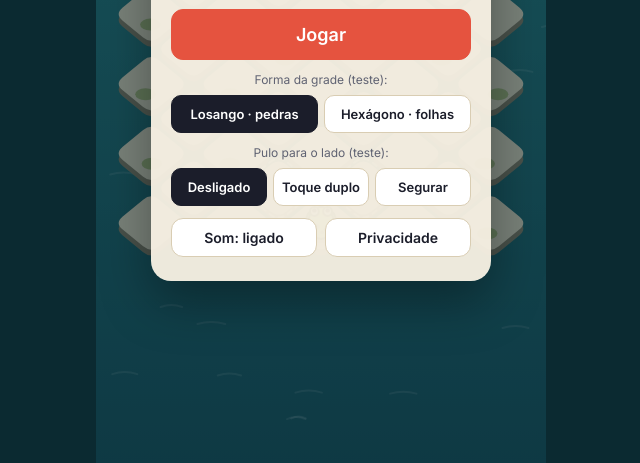
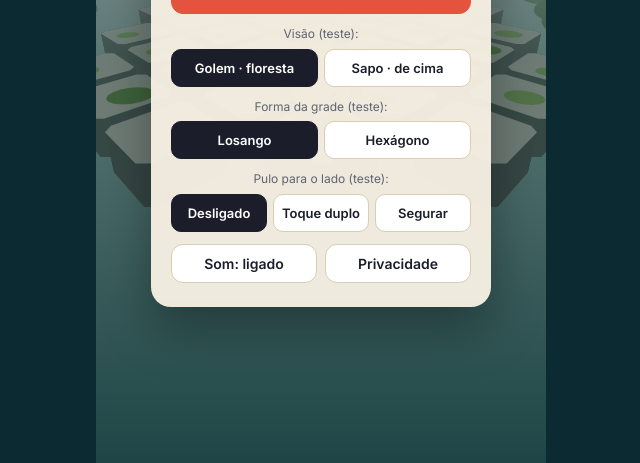
Before and after one commit to guilhermrosa/dois-toques, a website with bundled scripts: page index.html in a window 1280 px wide. Shown: the part 337-800 px from the top of the page, without its empty margins (319-959 px from the left). Built offline with nearby package versions, Linux system fonts and the light colour scheme; animation ran at ten frames a second.

Commit message:
v0.3: golem de pedra em terceira pessoa na floresta (lago, musgo, névoa); sapo vira opção

```diff
--- a/index.html
+++ b/index.html
@@ -4,7 +4,7 @@
   <meta charset="utf-8">
   <meta name="viewport" content="width=device-width, initial-scale=1, viewport-fit=cover, user-scalable=no">
   <title>Dois Toques</title>
-  <meta name="description" content="Um sapo atravessando o lago com só dois toques: esquerda e direita. Não caia na água e não fique para trás.">
+  <meta name="description" content="Um golem de pedra atravessando o lago da floresta com só dois toques: esquerda e direita.">
   <meta name="theme-color" content="#16505e">
   <link rel="manifest" href="manifest.webmanifest">
   <link rel="icon" href="icons/icon-192.png" type="image/png">
@@ -18,25 +18,32 @@
 </head>
 <body>
   <div id="stage">
-    <canvas id="game" tabindex="0" aria-label="Área do jogo. Toque na metade esquerda para o sapo pular à frente e à esquerda, na metade direita para pular à frente e à direita."></canvas>
+    <canvas id="game" tabindex="0" aria-label="Área do jogo. Toque na metade esquerda para pular à frente e à esquerda, na metade direita para pular à frente e à direita."></canvas>
 
     <div class="hud" id="hud" hidden>
       <button class="chip-btn" id="btnPause" type="button" aria-label="Pausar">❚❚</button>
       <div class="score"><b id="score">0</b><small id="bestHud">recorde 0</small></div>
-      <span class="chip" id="gems">moscas 0</span>
+      <span class="chip" id="gems">0</span>
     </div>
 
     <div class="overlay" id="menu">
       <div class="card">
         <p class="eyebrow" id="verLabel">Protótipo</p>
         <h1>Dois Toques</h1>
-        <p class="lead" id="menuBest">Toque à esquerda ou à direita para o sapo pular.</p>
+        <p class="lead" id="menuBest">Toque à esquerda ou à direita para pular.</p>
         <button class="btn primary" id="btnPlay" type="button">Jogar</button>
+        <div class="group">
+          <p class="hint">Visão (teste):</p>
+          <div class="seg">
+            <button class="seg-btn" type="button" data-view="golem">Golem · floresta</button>
+            <button class="seg-btn" type="button" data-view="sapo">Sapo · de cima</button>
+          </div>
+        </div>
         <div class="group">
           <p class="hint">Forma da grade (teste):</p>
           <div class="seg">
-            <button class="seg-btn" type="button" data-shape="losango">Losango · pedras</button>
-            <button class="seg-btn" type="button" data-shape="hexagono">Hexágono · folhas</button>
+            <button class="seg-btn" type="button" data-shape="losango">Losango</button>
+            <button class="seg-btn" type="button" data-shape="hexagono">Hexágono</button>
           </div>
         </div>
         <div class="group">
--- /dev/null
+++ b/js/golem.js
@@ -0,0 +1,51 @@
+// The stone golem, seen from behind. Ported from the user's character test artifact ("Teste de
+// Personagem", the "Golem de ruína" option): weathered marble, broad shoulders, the head sunk between
+// them, cracks, moss and a small flower on top, swinging arms.
+// Drawn in metres with the origin at the feet and up = negative y; the caller translates and scales.
+//
+// pose: { air: 0..1 (how far into a hop), lean: radians (toward the hop), t: time for idling }
+
+const C = {
+  stone: '#c9c1b0', shade: '#a39b8a', crack: '#7d7566',
+  moss: '#6f9a4a', mossL: '#93bd63', flower: '#f2a3c0',
+};
+
+function ell(ctx, x, y, rx, ry, col, rot = 0) {
+  ctx.fillStyle = col; ctx.beginPath(); ctx.ellipse(x, y, rx, ry, rot, 0, Math.PI * 2); ctx.fill();
+}
+function rrect(ctx, x, y, w, h, r, col) {
+  ctx.fillStyle = col; ctx.beginPath(); ctx.roundRect(x, y, w, h, r); ctx.fill();
+}
+
+export function drawGolem(ctx, pose) {
+  const air = pose.air || 0;
+  const tuck = Math.sin(air * Math.PI);          // legs tucked and arms up mid-hop
+  const breathe = Math.sin((pose.t || 0) * 2.2) * 0.012;
+  ctx.save();
+  ctx.rotate(pose.lean || 0);
+  // legs
+  rrect(ctx, -0.27, -0.26 - tuck * 0.06, 0.2, 0.26, 0.05, C.shade);
+  rrect(ctx, 0.07, -0.26 - tuck * 0.06, 0.2, 0.26, 0.05, C.shade);
+  ctx.translate(0, breathe - tuck * 0.03);
+  // arms from the shoulders: hanging at rest, swung up in the air
+  for (const side of [-1, 1]) {
+    ctx.save(); ctx.translate(side * 0.4, -0.74); ctx.rotate(side * (0.08 + tuck * 0.55));
+    rrect(ctx, -0.08, 0, 0.16, 0.42, 0.06, C.shade);
+    ctx.restore();
+  }
+  // torso, wider at the shoulders
+  ctx.fillStyle = C.stone; ctx.beginPath();
+  ctx.moveTo(-0.28, -0.22); ctx.lineTo(0.28, -0.22); ctx.lineTo(0.4, -0.72);
+  ctx.quadraticCurveTo(0.4, -0.84, 0.28, -0.84); ctx.lineTo(-0.28, -0.84);
+  ctx.quadraticCurveTo(-0.4, -0.84, -0.4, -0.72); ctx.closePath(); ctx.fill();
+  ctx.strokeStyle = C.crack; ctx.lineWidth = 0.02; ctx.lineCap = 'round';
+  ctx.beginPath();
+  ctx.moveTo(-0.1, -0.8); ctx.lineTo(-0.04, -0.62); ctx.lineTo(-0.12, -0.5);
+  ctx.moveTo(0.18, -0.4); ctx.lineTo(0.1, -0.32);
+  ctx.stroke();
+  rrect(ctx, -0.13, -0.98, 0.26, 0.17, 0.06, C.stone); // head
+  for (const [x, y, r, col] of [[-0.3, -0.84, 0.07, C.moss], [-0.2, -0.87, 0.06, C.mossL], [0.27, -0.84, 0.07, C.moss],
+    [0.17, -0.86, 0.05, C.mossL], [0, -0.99, 0.08, C.moss], [0.07, -1.01, 0.05, C.mossL]]) ell(ctx, x, y, r, r * 0.75, col);
+  ell(ctx, 0.05, -1.06, 0.035, 0.035, C.flower);
+  ctx.restore();
+}
--- a/js/main.js
+++ b/js/main.js
@@ -1,6 +1,7 @@
 // Wires the sim, renderer, input, audio and the menus together.
 import { createSim } from './sim.js';
 import { createRenderer } from './render.js';
+import { createRenderer3d } from './render3d.js';
 import { bindInput } from './input.js';
 import { play, unlock, setSound } from './audio.js';
 import { store } from './store.js';
@@ -8,12 +9,20 @@ import { SHAPES, SIDE_MODES } from './config.js';
 
 const $ = id => document.getElementById(id);
 const cvs = $('game');
-const renderer = createRenderer(cvs);
+// Two views of the same board (v0.3): 'golem', third person in the forest (the original vision),
+// and 'sapo', the top-down frog of v0.2, kept as an option.
+const VIEWS = { golem: createRenderer3d(cvs), sapo: createRenderer(cvs) };
+const NAMES = {
+  golem: { gem: ['vaga-lume', 'vaga-lumes'], fall: 'Caiu no lago.', sank: () => 'A pedra afundou.' },
+  sapo: { gem: ['mosca', 'moscas'], fall: 'Caiu na água.', sank: sh => sh === 'hexagono' ? 'A folha afundou.' : 'A pedra afundou.' },
+};
 
 let state = 'menu'; // 'menu' | 'play' | 'pause' | 'over'
 let sim = null;
 let shape = store.get('shape', 'losango');
 if (!(shape in SHAPES)) shape = 'losango';
+let view = store.get('view', 'golem');
+if (!(view in VIEWS)) view = 'golem';
 let sideMode = store.get('side', 'off');
 if (!(sideMode in SIDE_MODES)) sideMode = 'off';
 let sound = store.get('sound', true);
@@ -32,7 +41,7 @@ sim = newSim(); // a board behind the menu
 
 function onEvent(type, data) {
   play(type, data);
-  if (type === 'gem') $('gems').textContent = 'moscas ' + data.gems;
+  if (type === 'gem') $('gems').textContent = NAMES[view].gem[1] + ' ' + data.gems;
   if (type === 'step' && hints > 0 && sim.score >= 6) hints = Math.min(hints, 0.6);
   if (type === 'die') {
     if (navigator.vibrate) try { navigator.vibrate(60); } catch (e) { /* ignore */ }
@@ -48,7 +57,7 @@ function start() {
   hints = runs <= 3 || sideMode !== hintedSide ? 4 : 0;
   hintedSide = sideMode;
   $('score').textContent = '0';
-  $('gems').textContent = 'moscas 0';
+  $('gems').textContent = NAMES[view].gem[1] + ' 0';
   $('bestHud').textContent = 'recorde ' + best;
   show('menu', false); show('over', false); show('paused', false); show('hud', true);
   cvs.focus();
@@ -60,9 +69,9 @@ function gameOver() {
   const isBest = score > best;
   if (isBest) { best = score; store.set('best', best); }
   $('overScore').textContent = score;
-  $('overCause').textContent = sim.cause === 'fall' ? 'Caiu na água.' : (shape === 'hexagono' ? 'A folha afundou.' : 'A pedra afundou.');
+  $('overCause').textContent = sim.cause === 'fall' ? NAMES[view].fall : NAMES[view].sank(shape);
   $('overBest').textContent = isBest ? 'Novo recorde!' : 'Recorde: ' + best;
-  $('overGems').textContent = sim.gems ? `· ${sim.gems} mosca${sim.gems > 1 ? 's' : ''}` : '';
+  $('overGems').textContent = sim.gems ? `· ${sim.gems} ${NAMES[view].gem[sim.gems > 1 ? 1 : 0]}` : '';
   show('hud', false); show('over', true);
 }
 
@@ -84,14 +93,18 @@ function resume() {
 }
 
 function updateMenu() {
-  $('menuBest').textContent = best ? 'Recorde: ' + best : 'Toque à esquerda ou à direita para o sapo pular.';
+  $('menuBest').textContent = best ? 'Recorde: ' + best : 'Toque à esquerda ou à direita para pular.';
   for (const b of document.querySelectorAll('[data-shape]')) b.setAttribute('aria-pressed', String(b.dataset.shape === shape));
+  for (const b of document.querySelectorAll('[data-view]')) b.setAttribute('aria-pressed', String(b.dataset.view === view));
   for (const b of document.querySelectorAll('[data-side]')) b.setAttribute('aria-pressed', String(b.dataset.side === sideMode));
   $('btnSound').textContent = 'Som: ' + (sound ? 'ligado' : 'desligado');
 }
 
 for (const b of document.querySelectorAll('[data-shape]')) {
   b.addEventListener('click', () => { shape = b.dataset.shape; store.set('shape', shape); updateMenu(); });
+}
+for (const b of document.querySelectorAll('[data-view]')) {
+  b.addEventListener('click', () => { view = b.dataset.view; store.set('view', view); updateMenu(); });
 }
 for (const b of document.querySelectorAll('[data-side]')) {
   b.addEventListener('click', () => { sideMode = b.dataset.side; store.set('side', sideMode); updateMenu(); });
@@ -114,7 +127,7 @@ bindInput(cvs, {
   },
 });
 
-addEventListener('resize', () => renderer.resize());
+addEventListener('resize', () => { for (const r of Object.values(VIEWS)) r.resize(); });
 
 let last = performance.now();
 let overTimer = 0;
@@ -131,7 +144,7 @@ function frame(now) {
   } else if (state === 'over' || state === 'menu') {
     sim.time += dt; // keeps the death animation and the crumble shake moving
   }
-  renderer.draw(sim, {
+  VIEWS[view].draw(sim, {
     shape, dt, side: sideMode !== 'off',
     hints: state === 'play' ? hints : 0,
     sideHint: { off: '', double: 'toque duplo', hold: 'segurar' }[sideMode],
--- /dev/null
+++ b/js/render3d.js
@@ -0,0 +1,313 @@
+// Third-person view (v0.3, the user's original vision): a camera behind and above the stone golem,
+// looking forward over stepping stones in a misty forest lake. Same board and controls as the
+// top-down view; this only draws, with a hand-rolled perspective on Canvas 2D (no 3D library).
+// Reads the sim's state and never changes it (ripples and camera easing are its own).
+//
+// World units are metres: a cell (r, x) sits at X = x * SX, Z = r * SZ, on the water at Y = 0.
+import { CFG, SHAPES } from './config.js';
+import { rowXs } from './sim.js';
+import { drawGolem } from './golem.js';
+
+const SX = 0.9;                 // half the distance between two stones of a row
+const ROW = { losango: 1.2, hexagono: Math.sqrt(3) }; // row depth / SX, per grid
+const CAM_BACK = 5, CAM_UP = 2.6, PITCH = 0.48; // a long lens: what is near is not blown up // camera behind and above the golem, tilted down
+const FOG_NEAR = 6, FOG_FAR = 34;
+const HOP_H = 0.45;             // height of a hop (m)
+const HOP_T = 0.13;             // s, a little slower than top-down: the golem is heavy
+
+const K = {
+  skyTop: [176, 208, 190], skyLow: [226, 236, 222], fog: [214, 228, 216],
+  waterNear: [52, 102, 98], waterFar: [150, 186, 176],
+  stone: [168, 176, 160], stoneTop: [196, 200, 182], stoneSide: [92, 104, 92], moss: [104, 150, 72], mossL: [140, 182, 96],
+  trunk: [74, 62, 54], leaf: [58, 104, 70], leafL: [86, 136, 84], shore: [78, 118, 68],
+  glow: [255, 236, 150], ripple: [236, 248, 240],
+  cap: [216, 92, 84], capDot: [250, 240, 228], stem: [236, 228, 208],
+};
+
+const hash = (a, b) => { const v = Math.sin(a * 127.1 + b * 311.7) * 43758.5453; return v - Math.floor(v); };
+const mix = (a, b, t) => [a[0] + (b[0] - a[0]) * t, a[1] + (b[1] - a[1]) * t, a[2] + (b[2] - a[2]) * t];
+const rgb = (c, a = 1) => `rgba(${c[0] | 0},${c[1] | 0},${c[2] | 0},${a})`;
+const clamp = (v, a, b) => Math.max(a, Math.min(b, v));
+
+export function createRenderer3d(cvs) {
+  const ctx = cvs.getContext('2d');
+  let W = 0, H = 0, dpr = 1, F = 1;
+  let camZ = 0, camX = 0;
+  let ripples = [];
+  let seenHop = -1, seenSunk = -Infinity, seenDeath = false, lastSim = null;
+  const cosP = Math.cos(PITCH), sinP = Math.sin(PITCH);
+
+  function resize() {
+    dpr = Math.min(window.devicePixelRatio || 1, 2.5);
+    W = cvs.clientWidth; H = cvs.clientHeight;
+    cvs.width = Math.round(W * dpr); cvs.height = Math.round(H * dpr);
+    F = Math.min(W * 1.4, H * 0.6);
+  }
+
+  // world -> screen; null when behind the camera
+  let cx0 = 0, cy0 = 0, camY = CAM_UP;
+  function P(X, Y, Z) {
+    const dx = X - camX, dy = Y - camY, dz = Z - (camZ - CAM_BACK);
+    const depth = dz * cosP - dy * sinP;
+    if (depth < 0.4) return null;
+    const up = dy * cosP + dz * sinP;
+    return [cx0 + dx * F / depth, cy0 - up * F / depth, depth];
+  }
+  const fogOf = depth => Math.pow(clamp((depth - FOG_NEAR) / (FOG_FAR - FOG_NEAR), 0, 1), 0.8);
+
+  function poly(pts) {
+    ctx.beginPath();
+    ctx.moveTo(pts[0][0], pts[0][1]);
+    for (let i = 1; i < pts.length; i++) ctx.lineTo(pts[i][0], pts[i][1]);
+    ctx.closePath();
+  }
+
+  // the outline of a stone in world coordinates (X, Z pairs)
+  function stoneShape(shape, X, Z, sz, k) {
+    const out = [];
+    if (shape === 'hexagono') {
+      const r = SX * 0.8 * k;
+      for (let i = 0; i < 16; i++) { const a = i / 16 * Math.PI * 2; out.push([X + Math.cos(a) * r, Z + Math.sin(a) * r]); }
+    } else { // a diamond with its corners cut
+      const hx = SX * 0.82 * k, hz = sz * 0.82 * k;
+      const v = [[X, Z + hz], [X + hx, Z], [X, Z - hz], [X - hx, Z]];
+      for (let i = 0; i < 4; i++) {
+        const a = v[i], b = v[(i + 1) % 4];
+        out.push([a[0] + (b[0] - a[0]) * 0.1, a[1] + (b[1] - a[1]) * 0.1]);
+        out.push([a[0] + (b[0] - a[0]) * 0.9, a[1] + (b[1] - a[1]) * 0.9]);
+      }
+    }
+    return out;
+  }
+  function project(shapePts, Y) {
+    const pts = [];
+    for (const [X, Z] of shapePts) { const p = P(X, Y, Z); if (!p) return null; pts.push(p); }
+    return pts;
+  }
+
+  function drawStone(shape, X, Z, sz, sink, scale, seed, fog) {
+    const pts = stoneShape(shape, X, Z, sz, scale);
+    const top = 0.18 - sink, bottom = -0.35 - sink;
+    const lo = project(pts, bottom), hi = project(pts, top);
+    if (!lo || !hi) return;
+    poly(lo); ctx.fillStyle = rgb(mix(K.stoneSide, K.fog, fog)); ctx.fill();
+    // the side wall: each edge from top to bottom
+    ctx.fillStyle = rgb(mix(K.stoneSide, K.fog, fog));
+    for (let i = 0; i < hi.length; i++) {
+      const j = (i + 1) % hi.length;
+      poly([hi[i], hi[j], lo[j], lo[i]]); ctx.fill();
+    }
+    poly(hi); ctx.fillStyle = rgb(mix(K.stoneTop, K.fog, fog)); ctx.fill();
+    // moss over part of the top
+    if (seed > 0.65) return; // bare stone
+    const m = stoneShape('hexagono', X + (seed - 0.3) * SX * 0.7, Z - sz * 0.2 + seed * sz * 0.3, sz, scale * (0.25 + seed * 0.35));
+    const mp = project(m, top + 0.001);
+    if (mp) { poly(mp); ctx.fillStyle = rgb(mix(seed > 0.5 ? K.moss : K.mossL, K.fog, fog)); ctx.fill(); }
+  }
+
+  function drawTree(X, Z, seed, fog) {
+    const base = P(X, 0, Z); if (!base) return;
+    const u = F / base[2]; // pixels per metre there
+    const h = 3.2 + seed * 2.6;
+    // mossy mound at the foot
+    ctx.fillStyle = rgb(mix(K.shore, K.fog, fog));
+    ctx.beginPath(); ctx.ellipse(base[0], base[1], u * 0.9, u * 0.35, 0, 0, Math.PI * 2); ctx.fill();
+    ctx.fillStyle = rgb(mix(K.trunk, K.fog, fog));
+    ctx.beginPath();
+    ctx.moveTo(base[0] - u * 0.22, base[1]); ctx.lineTo(base[0] - u * 0.13, base[1] - u * h * 0.7);
+    ctx.lineTo(base[0] + u * 0.13, base[1] - u * h * 0.7); ctx.lineTo(base[0] + u * 0.22, base[1]); ctx.fill();
+    // round, soft canopy in three blobs
+    for (const [ox, oy, r, light] of [[-0.55, 0.72, 0.85, 0], [0.5, 0.78, 0.8, 0], [0, 0.95, 1.0, 1]]) {
+      ctx.fillStyle = rgb(mix(light ? K.leafL : K.leaf, K.fog, fog));
+      ctx.beginPath(); ctx.arc(base[0] + ox * u, base[1] - oy * h * u, r * u * (1 + seed * 0.3), 0, Math.PI * 2); ctx.fill();
+    }
+    // a red mushroom at the foot, now and then
+    if (seed > 0.7) {
+      const mx = base[0] + u * 0.55, my = base[1] - u * 0.05;
+      ctx.fillStyle = rgb(mix(K.stem, K.fog, fog)); ctx.fillRect(mx - u * 0.05, my - u * 0.22, u * 0.1, u * 0.22);
+      ctx.fillStyle = rgb(mix(K.cap, K.fog, fog));
+      ctx.beginPath(); ctx.ellipse(mx, my - u * 0.22, u * 0.2, u * 0.13, 0, Math.PI, 0); ctx.fill();
+      ctx.fillStyle = rgb(mix(K.capDot, K.fog, fog));
+      ctx.beginPath(); ctx.arc(mx - u * 0.06, my - u * 0.28, u * 0.03, 0, Math.PI * 2); ctx.arc(mx + u * 0.08, my - u * 0.26, u * 0.025, 0, Math.PI * 2); ctx.fill();
+    }
+  }
+
+  function drawGlow(x, y, r, a) {
+    const g = ctx.createRadialGradient(x, y, 0, x, y, r);
+    g.addColorStop(0, rgb(K.glow, a)); g.addColorStop(0.25, rgb(K.glow, a * 0.6)); g.addColorStop(1, rgb(K.glow, 0));
+    ctx.fillStyle = g; ctx.beginPath(); ctx.arc(x, y, r, 0, Math.PI * 2); ctx.fill();
+  }
+
+  function draw(s, opts) {
+    const shape = opts.shape in SHAPES ? opts.shape : 'losango';
+    const SZ = SX * ROW[shape];
+
+    if (s !== lastSim) {
+      lastSim = s; ripples = []; seenHop = s.hopAt; seenSunk = Math.floor(s.crumble); seenDeath = false;
+      camZ = s.hero.r * SZ; camX = s.hero.x * SX * 0.75;
+    }
+
+    // the golem's position through the hop
+    const hopT = s.hopAt < 0 ? 1 : Math.min(1, (s.time - s.hopAt) / HOP_T);
+    const e = hopT < 1 ? (1 - Math.cos(hopT * Math.PI)) / 2 : 1;
+    const hr = s.from.r + (s.hero.r - s.from.r) * e;
+    const hx = s.from.x + (s.hero.x - s.from.x) * e;
+    let hy = Math.sin(hopT * Math.PI) * HOP_H;
+
+    if (s.hopAt !== seenHop && hopT >= 1) { seenHop = s.hopAt; ripples.push({ r: s.hero.r, x: s.hero.x, t0: s.time, size: 0.9 }); }
+    if (!s.alive && !seenDeath) { seenDeath = true; ripples.push({ r: s.hero.r, x: s.hero.x, t0: s.time, size: 1.5 }); }
+    if (s.started) {
+      while (seenSunk < Math.floor(s.crumble)) {
+        seenSunk++;
+        if (seenSunk >= 0) for (const x of rowXs(seenSunk)) if (s.cell(seenSunk, x) !== 'hole') ripples.push({ r: seenSunk, x, t0: s.time, size: 1.1 });
+      }
+    }
+    ripples = ripples.filter(p => s.time - p.t0 < 1.4);
+
+    camZ += (hr * SZ - camZ) * Math.min(1, opts.dt * 9);
+    camX += (hx * SX * 0.75 - camX) * Math.min(1, opts.dt * 6);
+    if (Math.abs(hr * SZ - camZ) > 8) camZ = hr * SZ;
+    cx0 = W / 2; cy0 = H * 0.6; camY = CAM_UP;
+
+    ctx.setTransform(dpr, 0, 0, dpr, 0, 0);
+    // sky down to the horizon, then the lake
+    const horizon = cy0 - F * Math.tan(PITCH);
+    const sky = ctx.createLinearGradient(0, 0, 0, horizon);
+    sky.addColorStop(0, rgb(K.skyTop)); sky.addColorStop(1, rgb(K.skyLow));
+    ctx.fillStyle = sky; ctx.fillRect(0, 0, W, Math.max(0, horizon) + 1);
+    const lake = ctx.createLinearGradient(0, horizon, 0, H);
+    lake.addColorStop(0, rgb(K.fog)); lake.addColorStop(0.35, rgb(K.waterFar)); lake.addColorStop(1, rgb(K.waterNear));
+    ctx.fillStyle = lake; ctx.fillRect(0, horizon, W, H - horizon);
+    // a far treeline in the mist
+    ctx.fillStyle = rgb(mix(K.leaf, K.fog, 0.75));
+    ctx.fillRect(0, horizon - H * 0.02, W, H * 0.02 + 2);
+    for (let i = -1; i <= 14; i++) { // soft round crowns
+      const x = (i + 0.5) / 13 * W - camX * 4, rr = H * (0.025 + hash(i, 3) * 0.025);
+      ctx.beginPath(); ctx.arc(x, horizon - H * 0.02, rr, Math.PI, 0); ctx.fill();
+    }
+
+    const rNear = Math.max(Math.floor((camZ - CAM_BACK) / SZ), s.hero.r - 2);
+    const rFar = Math.ceil((camZ + FOG_FAR + 4) / SZ);
+
+    // ripples on the water first: everything else stands on it
+    for (const p of ripples) {
+      const t = (s.time - p.t0) / 1.4, rr = SX * p.size * (0.5 + t * 1.1);
+      const pts = [];
+      for (let i = 0; i < 20; i++) { const a = i / 20 * Math.PI * 2; const q = P(p.x * SX + Math.cos(a) * rr, 0, p.r * SZ + Math.sin(a) * rr); if (q) pts.push(q); }
+      if (pts.length < 20) continue;
+      poly(pts); ctx.strokeStyle = rgb(K.ripple, (1 - t) * 0.7); ctx.lineWidth = 1.5; ctx.stroke();
+    }
+
+    const golemRow = Math.round(hr);
+    let golemDrawn = false;
+    const drawHero = () => {
+      golemDrawn = true;
+      let alpha = 1, sinkY = 0;
+      if (!s.alive) {
+        const t = Math.min(1, (s.time - s.diedAt) / 0.8);
+        sinkY = t * 1.1; alpha = 1 - t * 0.9; hy = 0;
+      }
+      const feet = P(hx * SX, hy + 0.18 - sinkY, hr * SZ);
+      const ground = P(hx * SX, 0.18, hr * SZ);
+      if (!feet || !ground) return;
+      const u = F / feet[2];
+      if (s.alive) { // shadow on the stone
+        ctx.fillStyle = `rgba(20,40,30,${0.3 - hy * 0.3})`;
+        ctx.beginPath(); ctx.ellipse(ground[0], ground[1], u * 0.42, u * 0.12, 0, 0, Math.PI * 2); ctx.fill();
+      }
+      ctx.save();
+      ctx.globalAlpha = alpha;
+      ctx.translate(feet[0], feet[1]);
+      ctx.scale(u * 1.05, u * 1.05);
+      const lean = hopT < 1 ? (s.hero.x - s.from.x) * 0.12 * Math.sin(hopT * Math.PI) : 0;
+      drawGolem(ctx, { air: hopT < 1 ? hopT : 0, lean, t: s.time });
+      ctx.restore();
+    };
+
+    // far to near
+    for (let r = rFar; r >= Math.max(0, rNear); r--) {
+      const Z = r * SZ;
+      const k = s.started ? s.crumble - r : -1; // > 0: sunk
+      let sink = 0, shake = 0;
+      if (k > 0) sink = k * 0.7;
+      else if (k > -1) shake = (k + 1) * 0.05;
+      const near = P(0, 0, Z);
+      const fog = near ? fogOf(near[2]) : 0;
+
+      // trees and banks beyond the edges of the board
+      for (const side of [-1, 1]) {
+        const sd = hash(r, side * 5);
+        if (sd < 0.55) drawTree(side * (CFG.xMax * SX + 2.2 + sd * 2.4), Z + (sd - 0.5) * SZ, sd / 0.55, fog);
+      }
+
+      if (k < 1.6) {
+        for (const x of rowXs(r)) {
+          const kind = s.cell(r, x);
+          if (kind === 'hole') continue;
+          const jx = shake ? Math.sin(s.time * 40 + x * 3 + r) * shake : 0;
+          drawStone(shape, x * SX + jx, Z, SZ, sink, 1, hash(r, x), fog);
+          if (kind === 'gem' && k <= 0) { // a firefly hovering over the stone
+            const q = P(x * SX + Math.sin(s.time * 2 + x) * 0.12, 0.85 + Math.sin(s.time * 3 + r) * 0.1, Z);
+            if (q) {
+              const u = F / q[2];
+              drawGlow(q[0], q[1], u * 0.55, 0.9 * (1 - fog * 0.6));
+              ctx.fillStyle = rgb([255, 252, 220]); ctx.beginPath(); ctx.arc(q[0], q[1], Math.max(1.5, u * 0.06), 0, Math.PI * 2); ctx.fill();
+            }
+          }
+        }
+      }
+
+      // where a tap leads (and, dimmer, a side hop)
+      if (s.alive && (r === s.hero.r + 1 || (opts.side && r === s.hero.r))) {
+        const marks = r === s.hero.r + 1 ? [[-1, 1], [1, 1]] : [[-2, 0.45], [2, 0.45]];
+        for (const [ddx, a] of marks) {
+          const kind = s.cell(r, s.hero.x + ddx);
+          if (kind === undefined || kind === 'hole') continue;
+          if (r === s.hero.r && s.crumble > s.hero.r - 0.01) continue;
+          const pts = project(stoneShape(shape, (s.hero.x + ddx) * SX, Z, SZ, 0.8), 0.19);
+          if (!pts) continue;
+          poly(pts); ctx.globalAlpha = a; ctx.strokeStyle = 'rgba(255,255,255,.85)'; ctx.lineWidth = 2;
+          ctx.setLineDash([6, 5]); ctx.stroke(); ctx.setLineDash([]); ctx.globalAlpha = 1;
+        }
+      }
+
+      if (r === golemRow) drawHero();
+    }
+    if (!golemDrawn) drawHero();
+
+    // drifting fireflies in the air, and mist low over the far water
+    for (let i = 0; i < 14; i++) {
+      const fz = camZ + 2 + hash(i, 1) * 20, fx = (hash(i, 2) - 0.5) * 12 + Math.sin(s.time * 0.5 + i) * 0.6;
+      const q = P(fx, 1.2 + hash(i, 4) * 2 + Math.sin(s.time * 0.9 + i * 2) * 0.3, fz);
+      if (!q) continue;
+      drawGlow(q[0], q[1], (F / q[2]) * 0.25, 0.5 * (0.6 + 0.4 * Math.sin(s.time * 3 + i)));
+    }
+    const mist = ctx.createLinearGradient(0, horizon - H * 0.06, 0, horizon + H * 0.2);
+    mist.addColorStop(0, rgb(K.fog, 0)); mist.addColorStop(0.4, rgb(K.fog, 0.55)); mist.addColorStop(1, rgb(K.fog, 0));
+    ctx.fillStyle = mist; ctx.fillRect(0, horizon - H * 0.06, W, H * 0.26);
+
+    if (opts.hints > 0) drawHints(opts);
+  }
+
+  function drawHints(opts) {
+    const fs = Math.round(Math.min(W, 420) * 0.045);
+    ctx.globalAlpha = Math.min(1, opts.hints);
+    ctx.fillStyle = 'rgba(20,40,32,.55)';
+    ctx.fillRect(0, H - 120, W, 90);
+    ctx.fillStyle = '#fff';
+    ctx.textAlign = 'center'; ctx.textBaseline = 'middle';
+    ctx.font = `600 ${fs}px Inter, sans-serif`;
+    ctx.fillText('◤ toque', W * 0.25, H - (opts.sideHint ? 88 : 75));
+    ctx.fillText('toque ◥', W * 0.75, H - (opts.sideHint ? 88 : 75));
+    if (opts.sideHint) {
+      ctx.font = `500 ${Math.round(fs * 0.78)}px Inter, sans-serif`;
+      ctx.fillText('← ' + opts.sideHint, W * 0.25, H - 56);
+      ctx.fillText(opts.sideHint + ' →', W * 0.75, H - 56);
+    }
+    ctx.fillRect(W / 2 - 0.5, H - 115, 1, 80);
+    ctx.globalAlpha = 1;
+  }
+
+  resize();
+  return { resize, draw };
+}
--- a/js/version.js
+++ b/js/version.js
@@ -1,3 +1,3 @@
 // The app's version: the only place to change it on a release.
 // A classic script (not a module) so both the page and the service worker (importScripts) can read it.
-self.APP_VERSION = '0.2';
+self.APP_VERSION = '0.3';
--- a/sw.js
+++ b/sw.js
@@ -11,6 +11,8 @@ const SHELL = [
   'js/config.js',
   'js/sim.js',
   'js/render.js',
+  'js/render3d.js',
+  'js/golem.js',
   'js/input.js',
   'js/audio.js',
   'js/store.js',
```
Also changed, not shown: CLAUDE.md (+7 -3 lines), privacidade.html (+1 -1 lines), README.md, manifest.webmanifest.
